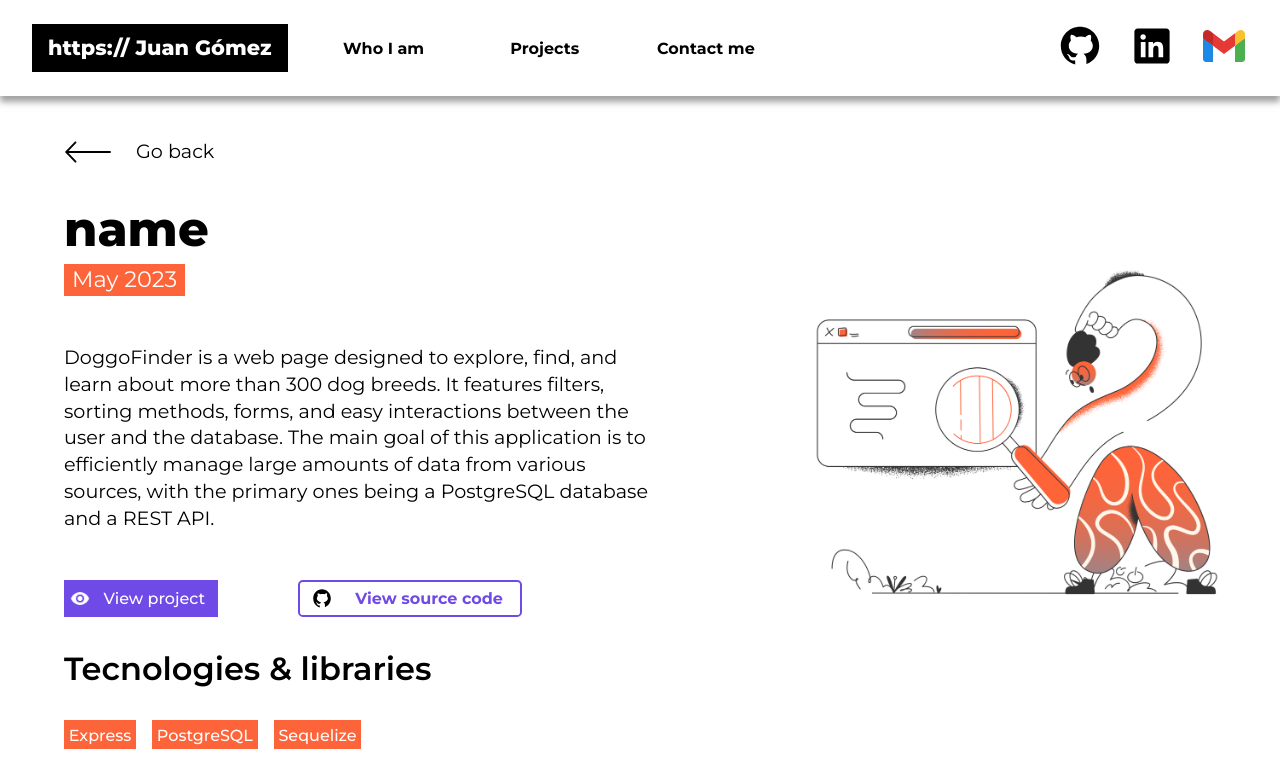
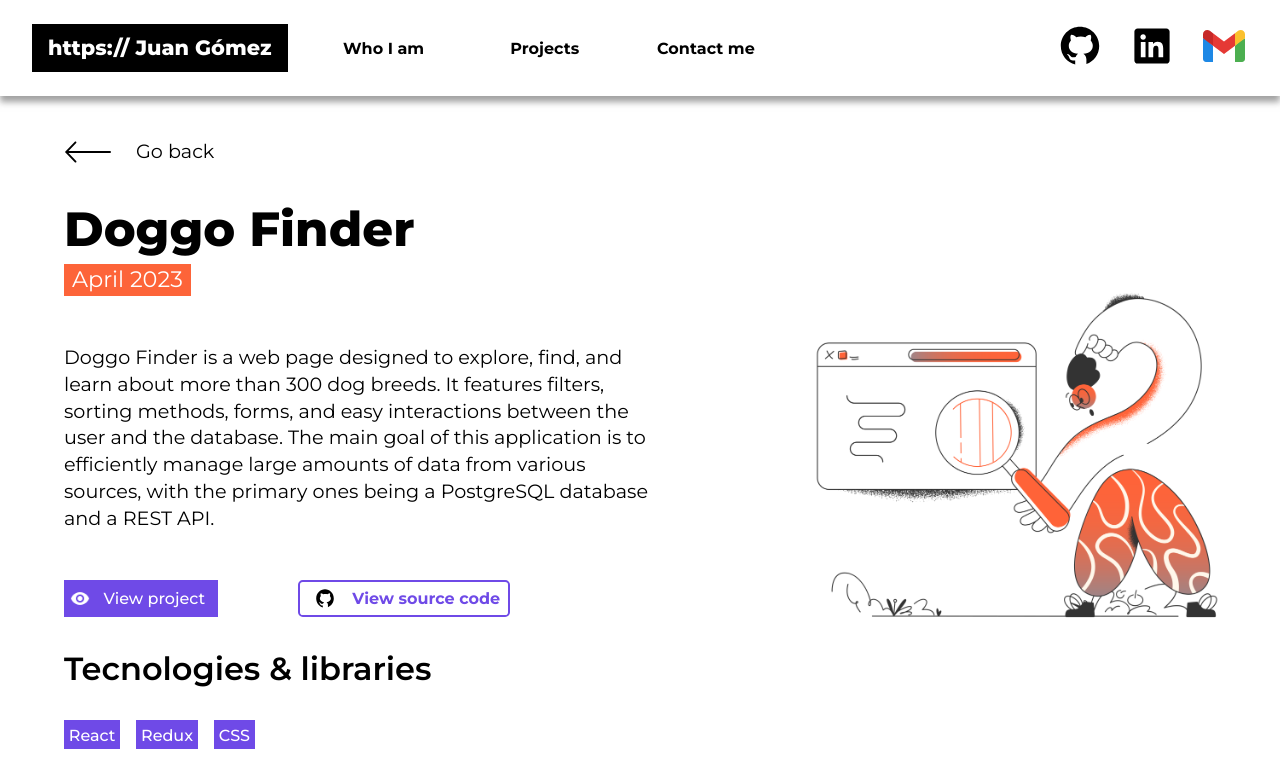
Before and after one commit to JPGomezCuervo/Portfolio, a React (Create React App) app in the folder client/: page /detail/doggofinder in a window 1280 px wide. Shown: the top 763 px of the page. Built offline with nearby package versions, Linux system fonts and the light colour scheme.

Commit message:
Fix button hovers

```diff
--- a/client/src/components/Carousel/Carousel.tsx
+++ b/client/src/components/Carousel/Carousel.tsx
@@ -34,7 +34,7 @@ const Carousel: FC = () => {
               isScrolling = true;
 
               setTimeout(() => {
-                if (event.deltaX > 40) {
+                if (event.deltaX > 20) {
                   updateIndex(activeIndex + 1);
                 } else {
                   updateIndex(activeIndex - 1);
--- a/client/src/components/Detail/Detail.module.css
+++ b/client/src/components/Detail/Detail.module.css
@@ -1,6 +1,10 @@
 .Container {
     display: flex;
     padding-top: 8rem;
+}
+
+.Container button {
+    cursor: pointer;
 }
 
 .Navegation {
@@ -65,7 +69,17 @@
     padding-left: .4rem;
     padding-top: .5rem;
     padding-bottom: .5rem;
+    cursor: pointer;
 
+}
+
+
+.PrimaryButton:hover {
+    background-color: #5e35e4;
+}
+
+.PrimaryButton:active {
+    background-color: #6F4AE7;
 }
 
 .PrimaryButton img {
@@ -81,13 +95,30 @@
     font-size: 1rem;
 }
 
+
+
 .SecondaryButton {
+    background-color: transparent;
     display: flex;
     border: 2px solid #6F4AE7;
     border-radius: .3rem;
-    padding-left: .3rem;
-    padding-right: .3rem;
+    padding-left: .5rem;
+    padding-right: .5rem;
     align-items: center;
+    cursor: pointer;
+    font-family: "Montserrat-Bold";
+    font-size: 1rem;
+    font-weight: 100;
+    color: #6F4AE7;
+}
+
+.SecondaryButton:hover {
+    background-color: #6F4AE7;
+    color: white;
+}
+.SecondaryButton:active {
+    background-color:white;
+    color:#6F4AE7;
 }
 
 .SecondaryButton img {
@@ -95,18 +126,6 @@
     margin: auto 0;
     margin-right: 1rem;
     margin-left: .4rem;
-}
-
-.SecondaryButton button {
-    background-color: transparent;
-    border: 0;
-    margin: auto auto;
-    color: #6F4AE7;
-    font-family: "Montserrat-Bold";
-    font-size: 1rem;
-    font-weight: 100;
-    margin: auto 0;
-    margin-right: .4rem;
 }
 
 .TecnologiesContainer {
--- a/client/src/components/Detail/Detail.tsx
+++ b/client/src/components/Detail/Detail.tsx
@@ -1,9 +1,10 @@
 import style from "./Detail.module.css";
-import { FC, useEffect } from "react";
+import { FC, useEffect, useState } from "react";
 import image from "../../assets/images/details/crayon-2069.png";
 import arrow from "../../assets/icons/icons8-arrow.svg";
 import eye from "../../assets/icons/icons8-eye-96.png";
 import github from "../../assets/icons/github.svg";
+import whiteGithub from "../../assets/icons/white-github.svg";
 import { useSelector } from "react-redux";
 import { selectLanguageJson } from "../../features/optionsSlice";
 import { useNavigate } from "react-router-dom";
@@ -22,8 +23,10 @@ const Detail: FC<DetailProps> =({nameParam}) => {
     const language = useSelector(selectLanguageJson);
 
     const { goBack, viewProject, viewSourceCode } = language.details;
-    const { date, name, description, tecnologies } = language.details[nameParam];
-    const { frontEnd, backEnd, title } = tecnologies
+    const { date, name, description, tecnologies, sourceCode, deploy } = language.details[nameParam];
+    const { frontEnd, backEnd, title } = tecnologies;
+
+    const [ isHovered, setIsHovered ] = useState(false);
 
     useEffect(() => {
         window.scroll({
@@ -50,13 +53,25 @@ const Detail: FC<DetailProps> =({nameParam}) => {
                 <div className={style.ButtonsContainer}>
                     <div className={style.PrimaryButton}>
                         <img src={eye} alt=""/>
-                        <button>{viewProject}</button>
+                        <button onClick={() => {
+                            window.open(deploy, "_blank");
+                        }}
+                        >{viewProject}</button>
                     </div>
 
-                    <div className={style.SecondaryButton}>
-                        <img src={github} alt=""/>
-                        <button>{viewSourceCode}</button>
-                    </div>
+                    <button  className={style.SecondaryButton}
+                     onClick={()=> {
+                        window.open(sourceCode, "_blank");
+                    }}
+                    onMouseEnter={() => setIsHovered(true)}
+                    onMouseLeave={()=> setIsHovered(false)}
+                    >
+                        {!isHovered ?
+                         <img src={github} alt=""/>
+                         : (<img src={whiteGithub} alt=""/>)
+                        }
+                        {viewSourceCode}
+                    </button>
                 </div>
                 <div className={style.TecnologiesContainer}>
                     <h3>{title}</h3>
--- a/client/src/components/Preview/Preview.module.css
+++ b/client/src/components/Preview/Preview.module.css
@@ -5,7 +5,6 @@
     flex-direction: column;
     margin: 0 auto;
     margin-top: 2rem;
-
 
 }
 
@@ -62,3 +61,27 @@
     margin-left: 18%;
 
 }
+
+.Navegation {
+    display: flex;
+    flex-direction: row;
+    cursor: pointer;
+    margin: 0 auto;
+    align-items: center;
+    width: 20%;
+}
+.Navegation p {
+    font-size: 1.6rem;
+    margin: auto 0;
+    width: 100%;
+    height: 100%;
+}
+
+.Navegation img {
+    transform: rotate(-180deg);
+    height: 3rem;
+    border: 0;
+    width: 50%;
+    margin: auto 0;
+    margin-right: 10%;
+}
--- a/client/src/features/optionsSlice.ts
+++ b/client/src/features/optionsSlice.ts
@@ -17,7 +17,9 @@ interface DetailsType <T> {
       title: T;
       frontEnd: T[];
       backEnd: T[];
-    }
+    },
+    deploy: T;
+    sourceCode: T;
 }
 
 
--- a/client/src/utils/en.json
+++ b/client/src/utils/en.json
@@ -80,14 +80,16 @@
         "viewProject": "View project",
         "viewSourceCode": "View source code",
         "portfolio": {
-            "date": "May 2023",
+            "date": "June 2023",
             "name": "Portfolio",
             "description": "Portfolio is a web page designed to showcase and manage my personal work profile. It is my first complete project developed using TypeScript. Its goal is to be an impeccable and visually appealing application that provides a pleasant navigation experience.",
             "tecnologies":{
                 "title": "Tecnologies & libraries",
-                "frontEnd":[],
+                "frontEnd":["TypeScript", "React", "CSS", "Email.js"],
                 "backEnd": []
-            }
+            },
+            "deploy":"https://muscle-lab-six.vercel.app/",
+            "sourceCode": "https://github.com/JPGomezCuervo/Portfolio"
         },
         "musclelab": {
             "date": "May 2023",
@@ -97,17 +99,21 @@
                 "title": "Tecnologies & libraries",
                 "frontEnd":["React", "Redux", "Auth0", "Stripe", "Email.js"],
                 "backEnd": ["Express","PostgreSQL", "Sequelize", "JWT"]
-            }
+            },
+            "deploy":"https://muscle-lab-six.vercel.app/",
+            "sourceCode": "https://github.com/GastonComparin/MuscleLab"
         },
         "doggofinder": {
-            "date": "May 2023",
-            "name": "name",
-            "description": "DoggoFinder is a web page designed to explore, find, and learn about more than 300 dog breeds. It features filters, sorting methods, forms, and easy interactions between the user and the database. The main goal of this application is to efficiently manage large amounts of data from various sources, with the primary ones being a PostgreSQL database and a REST API.",
+            "date": "April 2023",
+            "name": "Doggo Finder",
+            "description": "Doggo Finder is a web page designed to explore, find, and learn about more than 300 dog breeds. It features filters, sorting methods, forms, and easy interactions between the user and the database. The main goal of this application is to efficiently manage large amounts of data from various sources, with the primary ones being a PostgreSQL database and a REST API.",
             "tecnologies":{
                 "title": "Tecnologies & libraries",
-                "frontEnd":[],
+                "frontEnd":["React", "Redux", "CSS" ],
                 "backEnd": ["Express","PostgreSQL", "Sequelize"]
-            }
+            },
+            "deploy":"https://muscle-lab-six.vercel.app/",
+            "sourceCode": "https://github.com/JPGomezCuervo/API-DOG"
         }
     }
 
--- a/client/src/utils/es.json
+++ b/client/src/utils/es.json
@@ -80,34 +80,40 @@
         "viewProject": "Mira el proyecto",
         "viewSourceCode": "Mira el código fuente",
         "portfolio": {
-            "date": "Mayo 2023",
+            "date": "Junio 2023",
             "name": "Portfolio",
             "description": "Portfolio es una página web diseñada para mostrar y gestionar mi perfil de trabajo personal. Es mi primer proyecto completo desarrollado usando TypeScript. Su objetivo es ser una aplicación impecable y visualmente atractiva que proporcione una experiencia de navegación agradable.",
             "tecnologies":{
                 "title": "Teconologías y librerías",
                 "frontEnd":["TypeScript", "React", "CSS", "Email.js"],
                 "backEnd": []
-            }
+            },
+            "deploy":"https://muscle-lab-six.vercel.app/",
+            "sourceCode": "https://github.com/GastonComparin/MuscleLab"
         },
         "musclelab": {
-            "date": "May 2023",
+            "date": "Mayo 2023",
             "name": "Muscle Lab",
             "description": "Muscle Lab es una página web diseñada para gestionar un gimnasio ficticio. Cuenta con métodos de pago integrados, programación de citas, interfaces fáciles de usar y un panel de administración que permite a los administradores configurar y modificar diversos aspectos del gimnasio, como clases, ubicaciones, afiliaciones, entrenadores y mucho más.",
             "tecnologies":{
                 "title": "Teconologías y librerías",
                 "frontEnd":["React", "Redux", "Auth0", "Stripe", "Email.js", "CSS"],
                 "backEnd": ["Express","PostgreSQL", "Sequelize", "JWT"]
-            }
+            },
+            "deploy":"https://muscle-lab-six.vercel.app/",
+            "sourceCode": "https://github.com/GastonComparin/MuscleLab"
         },
         "doggofinder": {
-            "date": "May 2023",
-            "name": "name",
-            "description": "DoggoFinder es una página web diseñada para explorar, encontrar y aprender sobre más de 300 razas de perros. Cuenta con filtros, métodos de clasificación, formularios e interacciones sencillas entre el usuario y la base de datos. El objetivo principal de esta aplicación es gestionar eficazmente grandes cantidades de datos procedentes de diversas fuentes, siendo las principales una base de datos PostgreSQL y una REST API.",
+            "date": "Abril 2023",
+            "name": "Doggo Finder",
+            "description": "Doggo Finder es una página web diseñada para explorar, encontrar y aprender sobre más de 300 razas de perros. Cuenta con filtros, métodos de clasificación, formularios e interacciones sencillas entre el usuario y la base de datos. El objetivo principal de esta aplicación es gestionar eficazmente grandes cantidades de datos procedentes de diversas fuentes, siendo las principales una base de datos PostgreSQL y una REST API.",
             "tecnologies":{
                 "title": "Teconologías y librerías",
                 "frontEnd":["React", "Redux", "CSS" ],
                 "backEnd": ["Express","PostgreSQL", "Sequelize"]
-            }
+            },
+            "deploy":"https://muscle-lab-six.vercel.app/",
+            "sourceCode": "https://github.com/GastonComparin/MuscleLab"
         }
     }
 
```
Also changed, not shown: client/src/components/Preview/Preview.tsx (+13 -0 lines).
